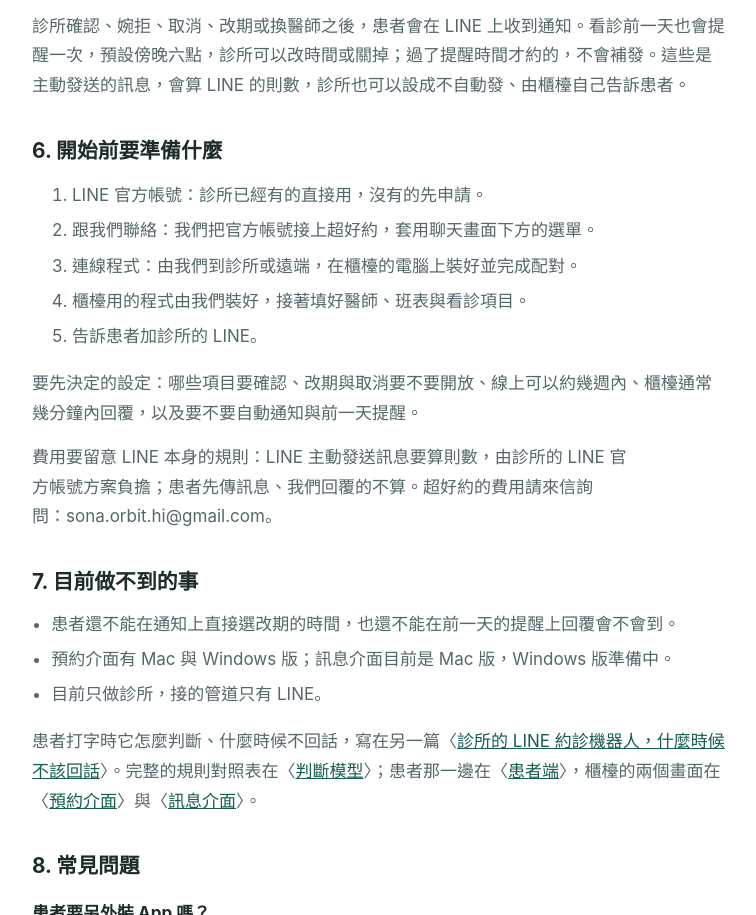
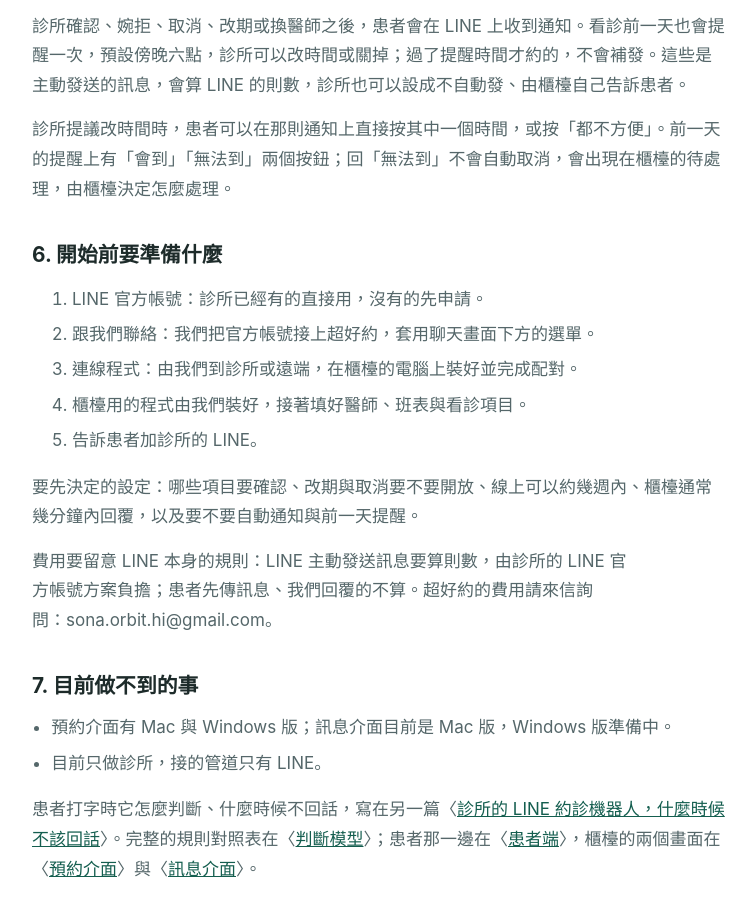
Before and after one commit to sona-orbit/chaohaoyue, a plain HTML site: page blog/clinic-line-official-account-online-booking/index.html in a window 1280 px wide. Shown: the part 2693-3608 px from the top of the page, without its empty margins (260-1016 px from the left). Drawn offline with Linux system fonts and the light colour scheme.

Commit message:
Article: patients can pick a proposed time and reply to reminders

```diff
--- a/blog/clinic-line-official-account-online-booking/index.html
+++ b/blog/clinic-line-official-account-online-booking/index.html
@@ -80,6 +80,7 @@
 <blockquote>好的，已經通知櫃檯人員，上班時間通常〔幾〕分鐘內會回覆您……等候的時候，預約、查預約都可以照常使用。</blockquote>
 <p>休診時間則會告訴患者櫃檯什麼時候回覆，預約、查預約照樣可以用。下班後想約診的患者，不用等到隔天。</p>
 <p>診所確認、婉拒、取消、改期或換醫師之後，患者會在 LINE 上收到通知。看診前一天也會提醒一次，預設傍晚六點，診所可以改時間或關掉；過了提醒時間才約的，不會補發。這些是主動發送的訊息，會算 LINE 的則數，診所也可以設成不自動發、由櫃檯自己告訴患者。</p>
+<p>診所提議改時間時，患者可以在那則通知上直接按其中一個時間，或按「都不方便」。前一天的提醒上有「會到」「無法到」兩個按鈕；回「無法到」不會自動取消，會出現在櫃檯的待處理，由櫃檯決定怎麼處理。</p>
 </section>
 
 <section id="part-6"><h2>6. 開始前要準備什麼</h2>
@@ -96,7 +97,6 @@
 
 <section id="part-7"><h2>7. 目前做不到的事</h2>
 <ul>
-<li>患者還不能在通知上直接選改期的時間，也還不能在前一天的提醒上回覆會不會到。</li>
 <li>預約介面有 Mac 與 Windows 版；訊息介面目前是 Mac 版，Windows 版準備中。</li>
 <li>目前只做診所，接的管道只有 LINE。</li>
 </ul>
```
